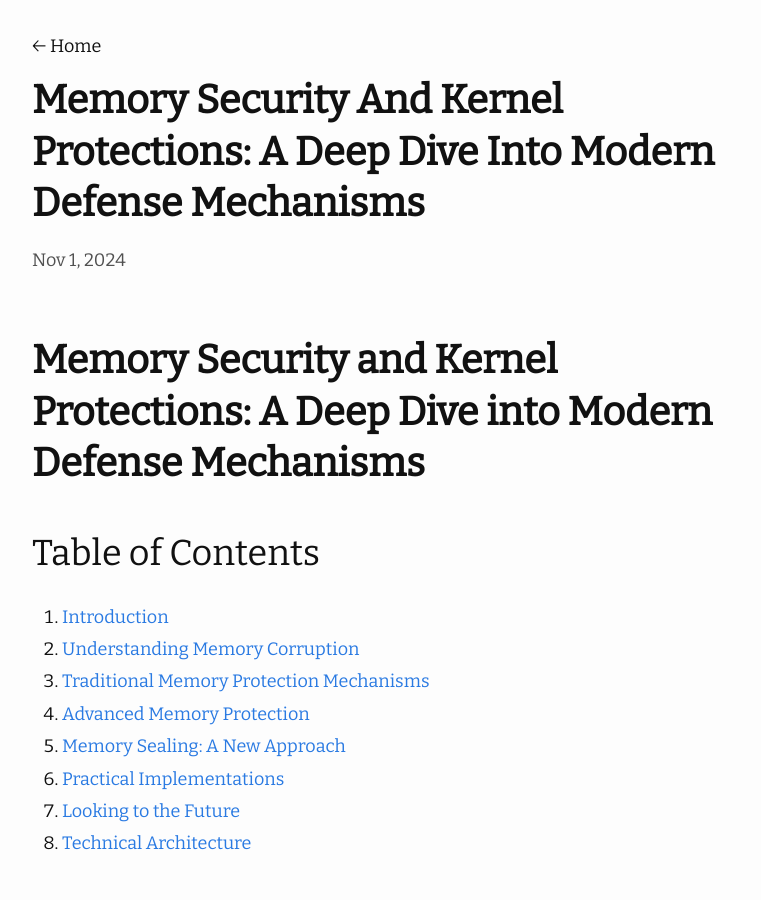
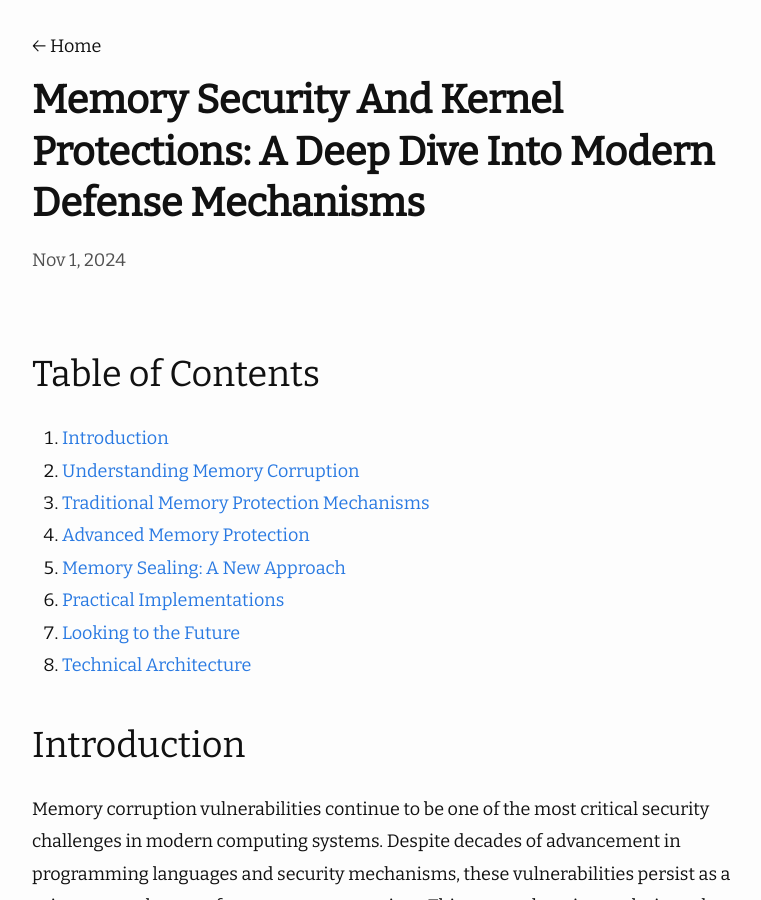
Before and after one commit to mohitmishra786/chessman, a Jekyll site: the page built from _posts/2024-11-01-Memory-Security-and-Kernel-Protections:-A-Deep-Dive-into-Modern-Defense-Mechanisms.md, in a window 1280 px wide and 900 px high. Shown: the whole window, without its empty margins (238-999 px from the left). Built offline with Jekyll 4.4.1, drawn with Linux system fonts in a browser that asks for light colours; nearby versions of some CDN libraries; our own code applies the rules of GitHub Pages for plain Markdown files; a script that is not in the unit is left out.

Commit message:
Update 2024-11-01-Memory-Security-and-Kernel-Protections:-A-Deep-Dive-into-Modern-Defense-Mechanisms.md

```diff
--- a/_posts/2024-11-01-Memory-Security-and-Kernel-Protections:-A-Deep-Dive-into-Modern-Defense-Mechanisms.md
+++ b/_posts/2024-11-01-Memory-Security-and-Kernel-Protections:-A-Deep-Dive-into-Modern-Defense-Mechanisms.md
@@ -1,4 +1,6 @@
-# Memory Security and Kernel Protections: A Deep Dive into Modern Defense Mechanisms
+---
+layout: post
+---
 
 ## Table of Contents
 1. [Introduction](#introduction)
```
